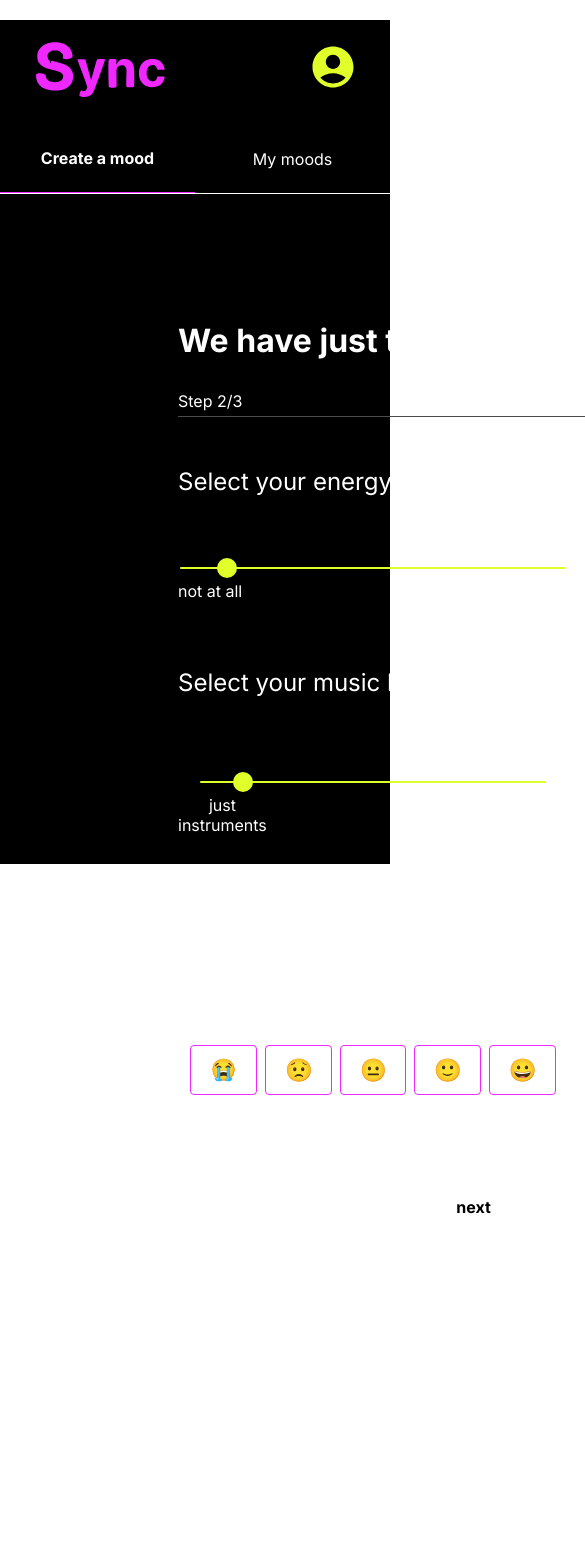
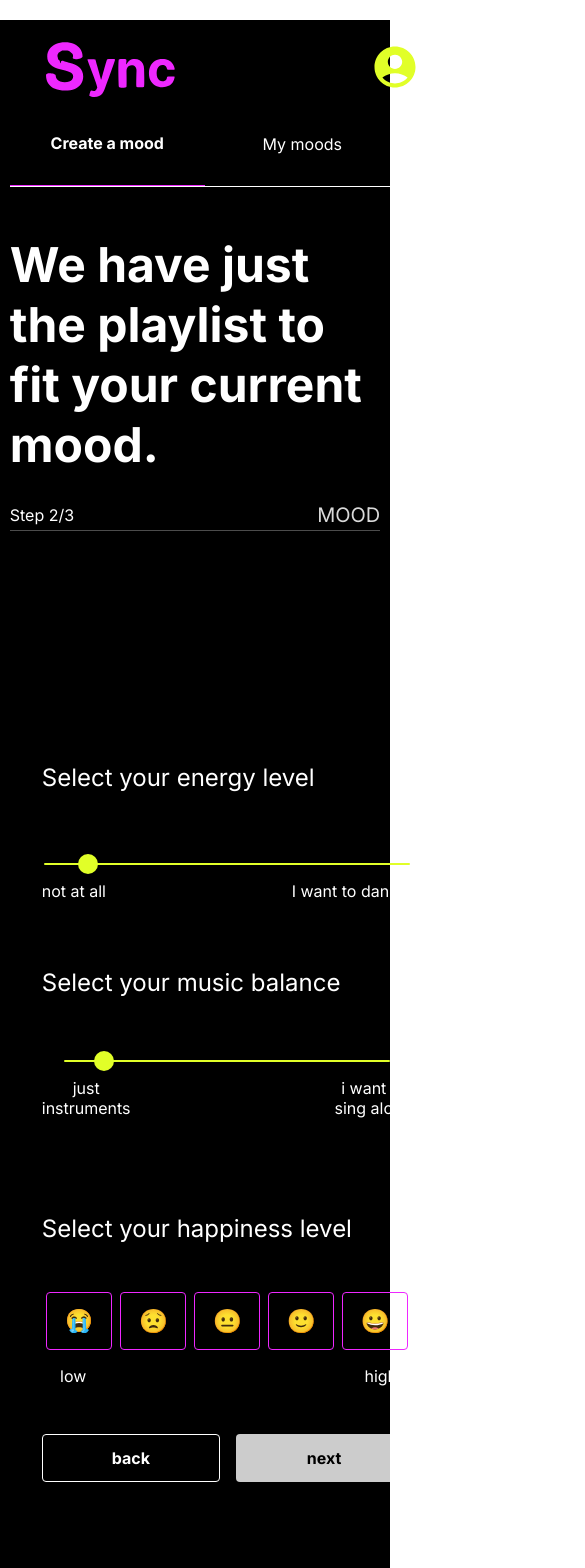
Before and after one commit to ekanarek/devmountain-group-project, a React (Vite) app: page /Step2Page in a window 390 px wide. Shown: the top 1568 px of the page, 585 px wide, since content can reach past the window. Before the commit the page ends 1248 px from the top, so only its background shows below. Built offline with nearby package versions, Linux system fonts and the light colour scheme.

Commit message:
ResponsiveIsh Oct15

```diff
--- a/src/css/step2.css
+++ b/src/css/step2.css
@@ -4,78 +4,11 @@
           align-items: center; /*Center aligns the items   */
      }
     .frameParent1, .frameParent6 {
-        width: 90%; /* Ensure the frames take up most of the screen width */
-         margin: 10px 0; /*Adds space between frames   */
+        width: 100vw; /* Ensure the frames take up most of the screen width */
+         margin: 0, 0; /*Adds space between frames   */
      }
     /*Additional responsive styles */
 }
-
-/*
-.step21 {
-    padding: 16px;
-    background-color: #000;
-    color: #fff;
-}
-
-.frameParent {
-    display: flex;
-    flex-direction: column;
-}
-
-.frameGroup {
-    display: flex;
-    justify-content: space-between;
-    align-items: center;
-    padding: 12px 0;
-}
-
-.vectorParent {
-    display: flex;
-    justify-content: center;
-    gap: 16px;
-}
-
-.frameContainer {
-    text-align: center;
-}
-
-.createAMood {
-    font-size: 24px;
-}
-
-.frameDiv {
-    margin: 16px 0;
-}
-
-.selectYourEnergy {
-    font-size: 18px;
-}
-
-.frameParent3 {
-    margin: 16px 0;
-}
-
-.emojiWorriedFaceWrapper {
-    width: 24px;
-    height: 24px;
-}
-
-.frameParent8 {
-    display: flex;
-    justify-content: space-between;
-    margin-top: 20px;
-}
-
-.nextWrapper,
-.backWrapper {
-    background-color: rgba(255, 255, 255, 0.2);
-    border-radius: 4px;
-    padding: 10px 20px;
-    cursor: pointer;
-} */
- */
-
-
 
 
 
@@ -105,6 +38,8 @@
     flex-direction: row;
     align-items: center;
     justify-content: space-between;
+    width:95vw;
+    align-self: stretch;;
 }
 .createAMood {
     flex: 1;
@@ -117,7 +52,7 @@
     flex-direction: row;
     align-items: center;
     justify-content: center;
-    padding: 0px 0px 24px;
+    padding: 0rem 0rem 2rem;
 }
 .myMoodsWrapper {
     flex: 1;
@@ -125,11 +60,11 @@
     flex-direction: row;
     align-items: center;
     justify-content: center;
-    padding: 0px 0px 24px;
+     padding: 0rem 0rem 2rem;
 }
 .frameParent {
-    position: absolute;
-    top: 8rem;
+    position: relative;
+    flex-direction: column;
     /* left: 178px; */
     border-bottom: 1px solid #fff;
     box-sizing: border-box;
@@ -142,8 +77,16 @@
 .weHaveJust {
     align-self: stretch;
     position: relative;
+    flex-direction: column;
     line-height: 125%;
     white-space: pre-wrap;
+    align-items: flex-start;;
+    text-align: left;
+    padding-top: 1rem;
+    display: inline-block;
+    font-size: 3rem;
+    margin-top: 2rem;
+
 }
 .weHaveJustThePlaylistToFWrapper {
     align-self: stretch;
@@ -151,6 +94,8 @@
     flex-direction: column;
     align-items: flex-start;
     justify-content: flex-start;
+    text-align: flex-start;
+    width:95vw;
 }
 .mood {
     width: 184px;
@@ -171,15 +116,16 @@
     align-items: center;
     justify-content: space-between;
     padding: 4px 0px;
-    font-size: 16px;
+    font-size: 1rem;
 }
 .frameContainer {
     align-self: stretch;
     display: flex;
     flex-direction: column;
     align-items: flex-start;
-    justify-content: flex-start;
-    gap: 24px;
+    justify-content:center;
+    width:95vw;
+    gap: 1.5rem;
 }
 .selectYourEnergy {
     flex: 1;
@@ -199,7 +145,7 @@
     position: center;
     max-width: 100%;
     /* overflow: hidden; */
-    height: 24px;
+    height: 1.5rem;
     flex-shrink: 0;
 }
 .groupWrapper {
@@ -229,9 +175,9 @@
     align-items: center;
     justify-content: flex-start;
     padding: 24px 0px;
-    gap: 12px;
+    gap: 1rem;
     text-align: center;
-    font-size: 16px;
+    font-size: 1rem;
 }
 .just {
     margin: 0;
@@ -242,7 +188,9 @@
     flex-direction: column;
     align-items: flex-start;
     justify-content: flex-start;
-    gap: 37px;
+    gap: 1rem;
+    width:95vw;
+
 }
 .frameParent1 {
     flex: 1;
@@ -254,9 +202,9 @@
     gap: 43px;
 }
 .emojiLoudlyCryingFace {
-    width: 23.7px;
+    width: 2rem;
     position: relative;
-    height: 24px;
+    height: 1.5rem;
 }
 .emojiLoudlyCryingFaceWrapper {
     flex: 1;
@@ -266,12 +214,12 @@
     flex-direction: row;
     align-items: center;
     justify-content: center;
-    padding: 12px;
+    padding: 1rem;
 }
 .emojiWorriedFace {
-    width: 24.9px;
+    width: 2rem;
     position: relative;
-    height: 24px;
+    height: 1.5rem;
 }
 .emojiWorriedFaceWrapper {
     flex: 1;
@@ -281,12 +229,12 @@
     flex-direction: column;
     align-items: center;
     justify-content: center;
-    padding: 12px;
+    padding: 1rem;
 }
 .emojiGrinningFace {
-    width: 25px;
+    width: 2rem;
     position: relative;
-    height: 24px;
+    height: 1.5rem;
 }
 .frameParent9 {
     align-self: stretch;
@@ -294,8 +242,8 @@
     flex-direction: row;
     align-items: center;
     justify-content: center;
-    padding: 0px 12px;
-    gap: 8px;
+    padding: 0px 1rem;
+    gap: .5rem;
 }
 .low {
     width: 63px;
@@ -309,19 +257,19 @@
     border-radius: 4px;
     border: 1px solid #fff;
     box-sizing: border-box;
-    height: 47px;
+    height: 3rem;
     overflow: hidden;
     display: flex;
     flex-direction: row;
     align-items: center;
     justify-content: center;
-    padding: 10px 24px;
+    padding: 1rem 1.5rem;
 }
 .nextWrapper {
     flex: 1;
     border-radius: 4px;
     background-color: rgba(255, 255, 255, 0.8);
-    height: 47px;
+    height: 3rem;
     overflow: hidden;
     display: flex;
     flex-direction: row;
@@ -337,8 +285,8 @@
     flex-direction: row;
     align-items: center;
     justify-content: center;
-    padding: 8px 0px;
-    gap: 10px;
+    gap: 1rem;
+    width:95vw;
 }
 .frameWrapper1 {
     align-self: stretch;
@@ -347,7 +295,7 @@
     align-items: flex-start;
     justify-content: flex-start;
     text-align: center;
-    font-size: 14px;
+    font-size: 1rem;
 }
 .frameParent6 {
     flex: 1;
@@ -355,8 +303,8 @@
     flex-direction: column;
     align-items: flex-start;
     justify-content: center;
-    padding: 24px 0px 0px;
-    gap: 24px;
+    padding: 1.5rem 0rem 0rem;
+    gap: 1.5rem;
 }
 .frameDiv {
     align-self: stretch;
@@ -364,39 +312,43 @@
     flex-direction: row;
     align-items: flex-start;
     justify-content: center;
-    padding: 1rem 0rem 0rem;
-    gap: 4rem;
+    padding: 1rem 0rem 1rem;
+    gap: 3rem;
     font-size: 1.5rem;
     flex-wrap: wrap;
     width: 100vw;
 }
 
 .frameDiv>* {
-    flex: 0 0 100%;
+    flex: 0 50% 80%;
   }
 
 
 .frameGroup {
-    position: absolute;
-    top: 301px;
-    left: 178px;
-    width: 1061px;
+    position: relative;
+    top: 12rem;
+    left: 2rem;
+    right:2rem;
+    width: 100vw;
     display: flex;
     flex-direction: column;
     align-items: flex-start;
-    justify-content: flex-start;
+    justify-content: center;
     text-align: left;
-    font-size: 32px;
+    font-size: 2rem;
 }
 .desktopStep2sliders {
-    width: 100vw;
+
     position: relative;
     background-color: #000;
-    /* height: 1024px; */
+
     /* overflow: hidden; */
     text-align: center;
-    /* align-content: center; */
-    /* font-size: 26px; */
+    align-content: top;
+    justify-content: center;
+   height:1800px;
     color: #fff;
     font-family: Inter;
+    margin: 1rem;
+    width:95vw;
 }
--- a/src/index.css
+++ b/src/index.css
@@ -10,7 +10,7 @@ body {
 
   color-scheme: light dark;
   color: rgba(255, 255, 255, 0.87);
-  background-color: #242424;
+  background-color: black;
 
   font-synthesis: none;
   text-rendering: optimizeLegibility;
@@ -30,7 +30,7 @@ a:hover {
 body {
   margin: 0;
   place-items: center;
-  min-width: 320px;
+  min-width: 100vw;
   min-height: 100vh;
   background-color: black;
 }
@@ -47,7 +47,7 @@ button {
   font-size: 1em;
   font-weight: 500;
   font-family: inherit;
-  background-color: #1a1a1a;
+  background-color: black;
   cursor: pointer;
   transition: border-color 0.25s;
 }
@@ -61,7 +61,7 @@ button:focus-visible {
 
 @media (prefers-color-scheme: light) {
   :root {
-    color: #213547;
+    color: black;
     background-color: #ffffff;
   }
   a:hover {
--- a/src/pages/Step2Page.jsx
+++ b/src/pages/Step2Page.jsx
@@ -19,8 +19,8 @@ const DesktopStep2sliders = () => {
                     <div className="createAMood">My moods</div>
                 </div>
             </div>
-            <div className="frameGroup">
-                <div className="frameContainer">
+
+            <div className="frameContainer">
                     <div className="weHaveJustThePlaylistToFWrapper">
                         <b className="weHaveJust">We have just the playlist to fit your current mood.</b>
                     </div>
@@ -29,7 +29,10 @@ const DesktopStep2sliders = () => {
                         <div className="mood">MOOD</div>
                     </div>
                 </div>
+
+            <div className="frameGroup">
                 <div className="frameDiv">
+
                     <div className="frameParent1">
                         <div className="frameContainer">
                             <div className="selectYourEnergyLevelWrapper">
@@ -124,125 +127,3 @@ const DesktopStep2sliders = () => {
 };
 
 export default DesktopStep2sliders;
-
-
-
-
-
-
-
-// import React from 'react';
-// import '../css/step2.css'; // Ensure this is a global CSS import
-// import MoodSlider from '../components/moodSlider.jsx';
-
-// // Main Component
-// const DesktopStep2sliders = () => {
-//     return (
-//         <div className="step2">
-//             <div className="syncLogoContainer">
-//                 <img className="syncLogoIcon" alt="" src="/src/assets/syncLogo.svg" />
-//                 <img className="profileIcon" alt="" src="/src/assets/profile.svg" />
-//             </div>
-//             <div className="headerContainer">
-//                 <div className="createMoodTitleContainer">
-//                     <b className="createMoodTitle">Create a Mood</b>
-//                 </div>
-//                 <div className="myMoodsContainer">
-//                     <div className="myMoodsTitle">My Moods</div>
-//                 </div>
-//             </div>
-//             <div className="contentContainer">
-//                 <div className="playlistMessageContainer">
-//                     <b className="playlistMessage">We have just the playlist to fit your current mood.</b>
-//                 </div>
-//                 <div className="stepIndicator">
-//                     <div className="stepNumber">Step 2/3</div>
-//                     <div className="moodLabel">MOOD</div>
-//                 </div>
-
-//                 {/* Energy Level Section */}
-//                 <div className="energyLevelContainer">
-//                     <div className="energyLevelHeaderContainer">
-//                         <div className="energyLevelTitle">Select Your Energy Level</div>
-//                     </div>
-//                     <div className="energyLevelContent">
-//                         <div className="sliderContainer">
-//                             <img className="sliderIcon" alt="" src="/src/assets/Group2.svg" />
-//                         </div>
-//                         <div className="energyLevelLabels">
-//                             <div className="energyLevelLow">not at all</div>
-//                             <div className="energyLevelHigh">I want to dance!</div>
-//                         </div>
-//                     </div>
-//                 </div>
-
-//                 {/* Music Balance Section */}
-//                 <div className="musicBalanceContainer">
-//                     <div className="musicBalanceHeaderContainer">
-//                         <div className="musicBalanceTitle">Select Your Music Balance</div>
-//                     </div>
-//                     <div className="musicBalanceContent">
-//                         <div className="sliderContainer">
-//                             <MoodSlider />
-//                         </div>
-//                         <div className="musicBalanceLabels">
-//                             <div className="balanceLow">
-//                                 <p className="balanceText">just</p>
-//                                 <p className="balanceText">instruments</p>
-//                             </div>
-//                             <div className="balanceHigh">
-//                                 <p className="balanceText">I want to</p>
-//                                 <p className="balanceText">sing along</p>
-//                             </div>
-//                         </div>
-//                     </div>
-//                 </div>
-
-//                 {/* Happiness Level Section */}
-//                 <div className="happinessLevelContainer">
-//                     <div className="happinessLevelHeaderContainer">
-//                         <div className="happinessLevelTitle">Select Your Happiness Level</div>
-//                     </div>
-//                     <div className="happinessLevelContent emojiContainer">
-//                         {/* Emoji Buttons */}
-//                         <div className="emojiWrapper">
-//                             <button className="emojiButton">
-//                                 <img className="emoji emojiCrying" alt="" src={`/src/assets/emojiCrying.svg`} />
-//                             </button>
-//                             <button className="emojiButton">
-//                                 <img className="emoji emojiWorried" alt="" src={`/src/assets/emojiWorried.svg`} />
-//                             </button>
-//                             <button className="emojiButton">
-//                                 <img className="emoji emojiNeutral" alt="" src={`/src/assets/emojiNeutral.svg`} />
-//                             </button>
-//                             <button className="emojiButton">
-//                                 <img className="emoji emojiSmiling" alt="" src={`/src/assets/emojiSmiling.svg`} />
-//                             </button>
-//                             <button className="emojiButton">
-//                                 <img className="emoji emojiGrinning" alt="" src={`/src/assets/emojiGrinning.svg`} />
-//                             </button>
-//                         </div>
-//                         <div className="happinessLevelLabels">
-//                             <div className="lowLabel">low</div>
-//                             <div className="highLabel">high</div>
-//                         </div>
-//                     </div>
-//                 </div>
-
-//                 {/* Navigation Buttons */}
-//                 <div className="navigationContainer">
-//                     <div className="navigationButtons">
-//                         <div className="backButton">
-//                             <b className="navigationText">back</b>
-//                         </div>
-//                         <div className="nextButton">
-//                             <b className="navigationText">next</b>
-//                         </div>
-//                     </div>
-//                 </div>
-//             </div>
-//         </div>
-//     );
-// };
-
-// export default DesktopStep2sliders;
```
